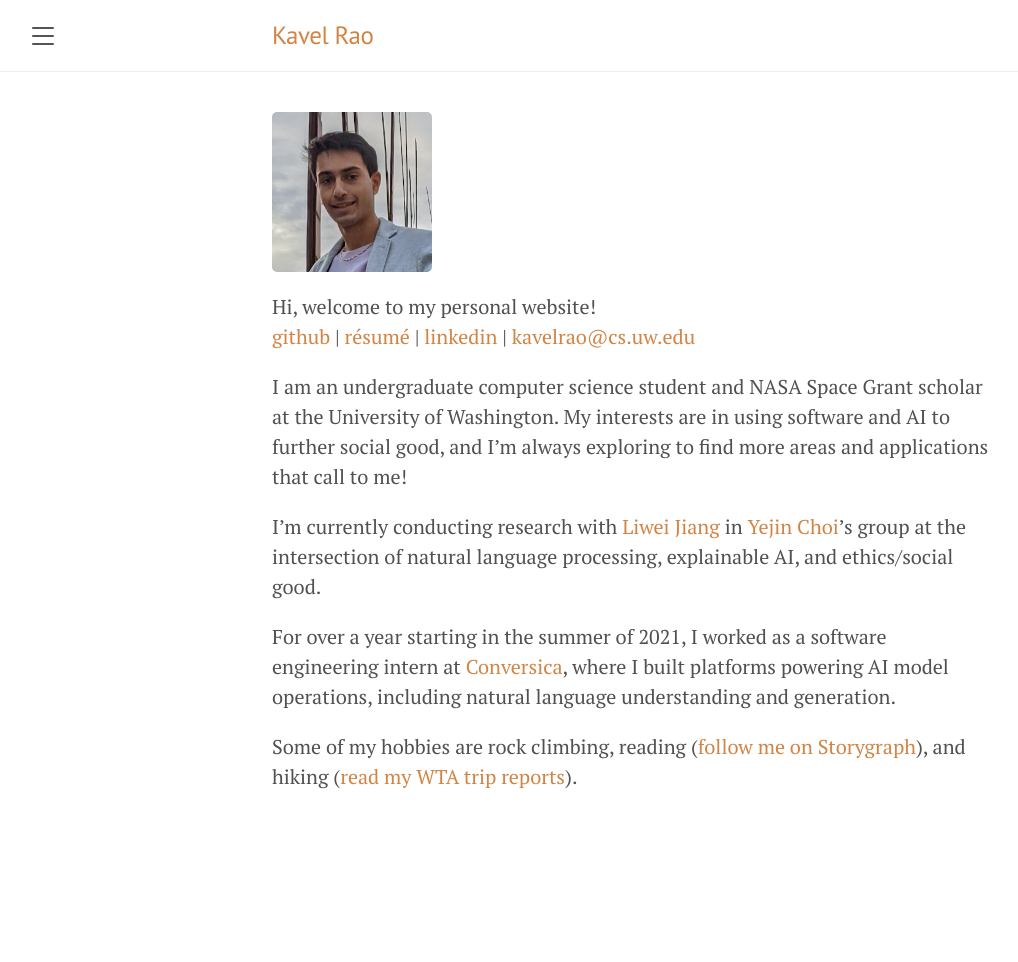
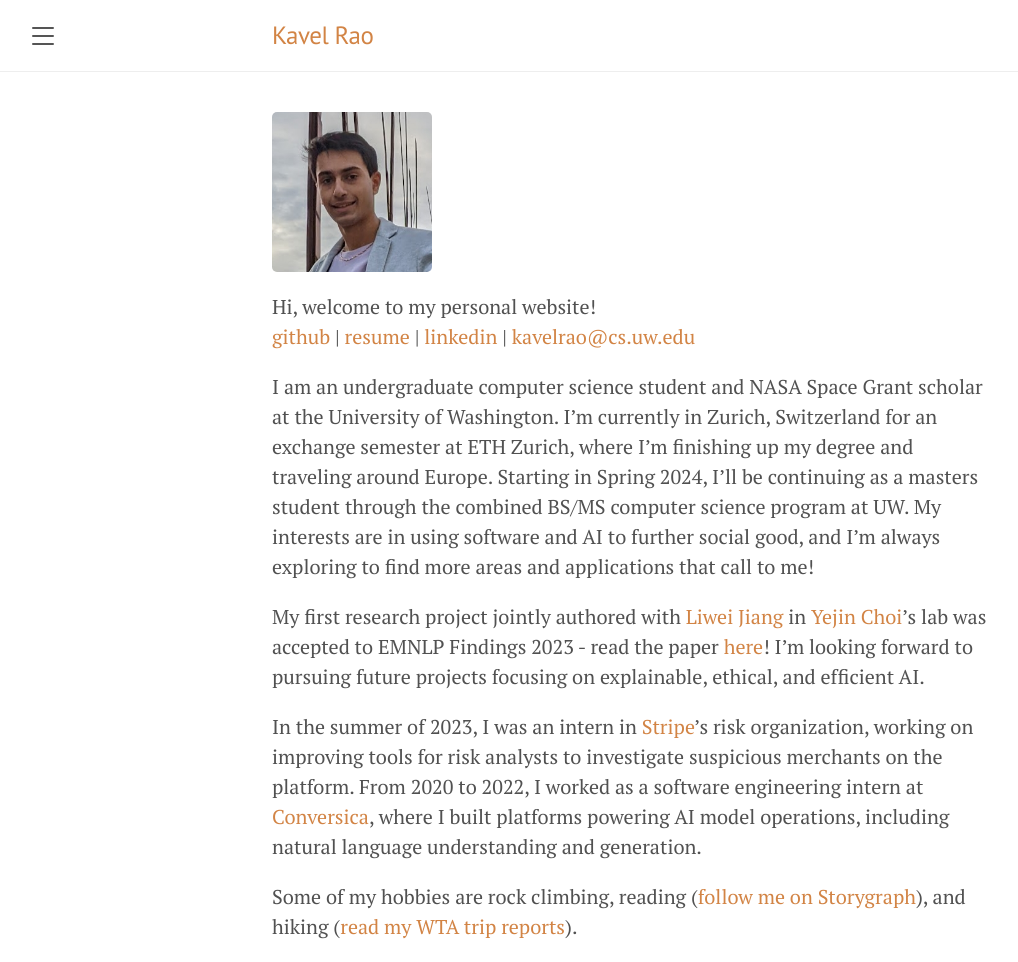
Before and after one commit to kavelrao/kavelrao.github.io, a Jekyll site: the page built from index.md, in a window 1280 px wide. Shown: the whole page, without its empty margins (8-1026 px from the left). Built offline with Jekyll 4.4.1, drawn with Linux system fonts in a browser that asks for light colours; before the commit the page ends 900 px from its top, so only the background shows below that.

Commit message:
homepage updates

```diff
--- a/index.md
+++ b/index.md
@@ -7,16 +7,20 @@ title: Home
 Hi, welcome to my personal website! \
 <!--- [blog]({{absolute_url}}/blog) | -->
 [github](https://github.com/{{site.author.github}}){:target="_blank"} |
-[r&eacute;sum&eacute;]({{absolute_url}}/public/files/resume.pdf){:target="_blank"} |
+[resume]({{absolute_url}}/public/files/resume.pdf){:target="_blank"} |
 [linkedin](https://linkedin.com/in/{{site.author.linkedin}}){:target="_blank"} |
 [{{site.author.email}}](mailto:{{site.author.email}})
 
 I am an undergraduate computer science student and NASA Space Grant scholar at the University of Washington.
+I'm currently in Zurich, Switzerland for an exchange semester at ETH Zurich, where I'm finishing up my degree and traveling around Europe.
+Starting in Spring 2024, I'll be continuing as a masters student through the combined BS/MS computer science program at UW.
 My interests are in using software and AI to further social good, and I'm always exploring to find more areas and applications that call to me!
 
-I'm currently conducting research with [Liwei Jiang](https://liweijiang.me/){:target="_blank"} in [Yejin Choi](https://homes.cs.washington.edu/~yejin/){:target="_blank"}'s group at the intersection of natural language processing, explainable AI, and ethics/social good.
+My first research project jointly authored with [Liwei Jiang](https://liweijiang.me/){:target="_blank"} in [Yejin Choi](https://homes.cs.washington.edu/~yejin/){:target="_blank"}'s lab was accepted to EMNLP Findings 2023 - read the paper [here](https://arxiv.org/abs/2310.15431){:target="_blank"}!
+I'm looking forward to pursuing future projects focusing on explainable, ethical, and efficient AI.
 
-For over a year starting in the summer of 2021, I worked as a software engineering intern at [Conversica](https://conversica.com){:target="_blank"}, where I built platforms powering AI model operations, including natural language understanding and generation.
+In the summer of 2023, I was an intern in [Stripe](https://stripe.com){:target="_blank"}'s risk organization, working on improving tools for risk analysts to investigate suspicious merchants on the platform.
+From 2020 to 2022, I worked as a software engineering intern at [Conversica](https://conversica.com){:target="_blank"}, where I built platforms powering AI model operations, including natural language understanding and generation.
 
 Some of my hobbies are rock climbing,
 reading ([follow me on Storygraph](https://app.thestorygraph.com/profile/kavelrao){:target="_blank"}),
```
